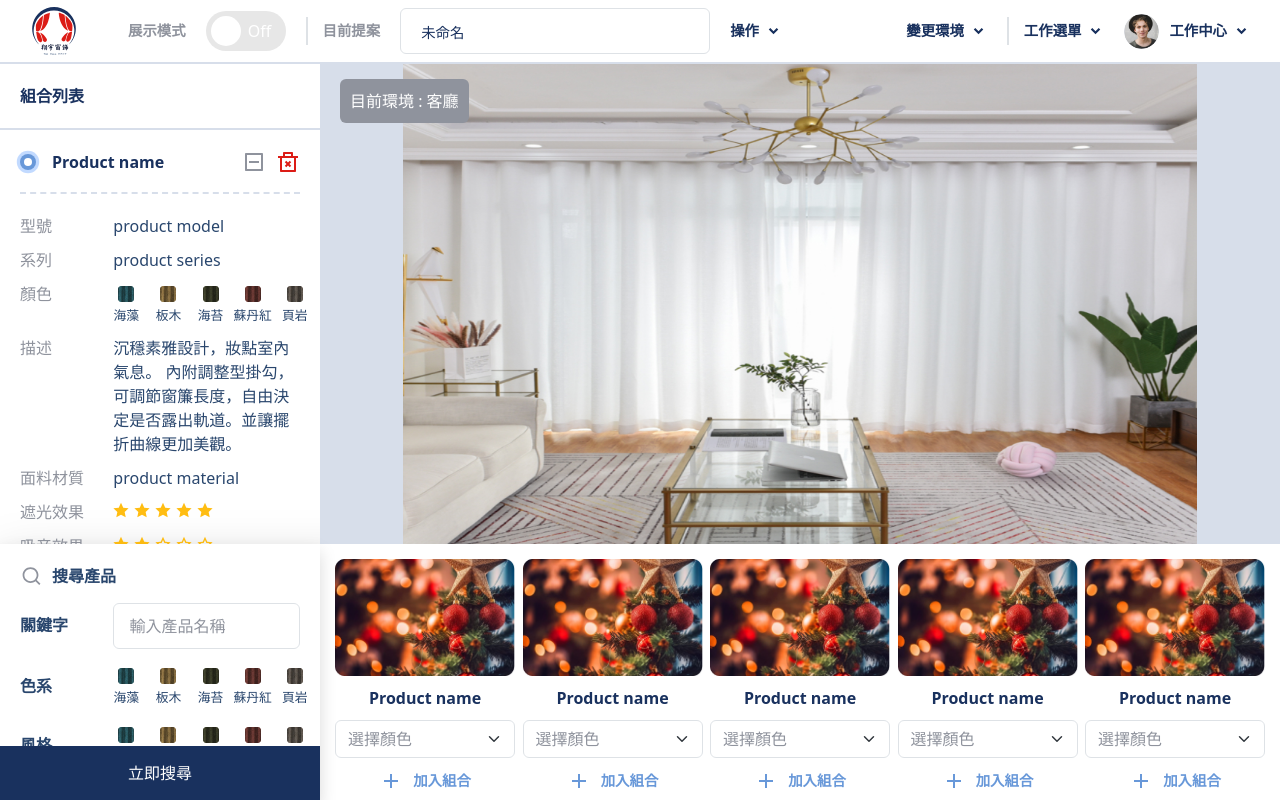
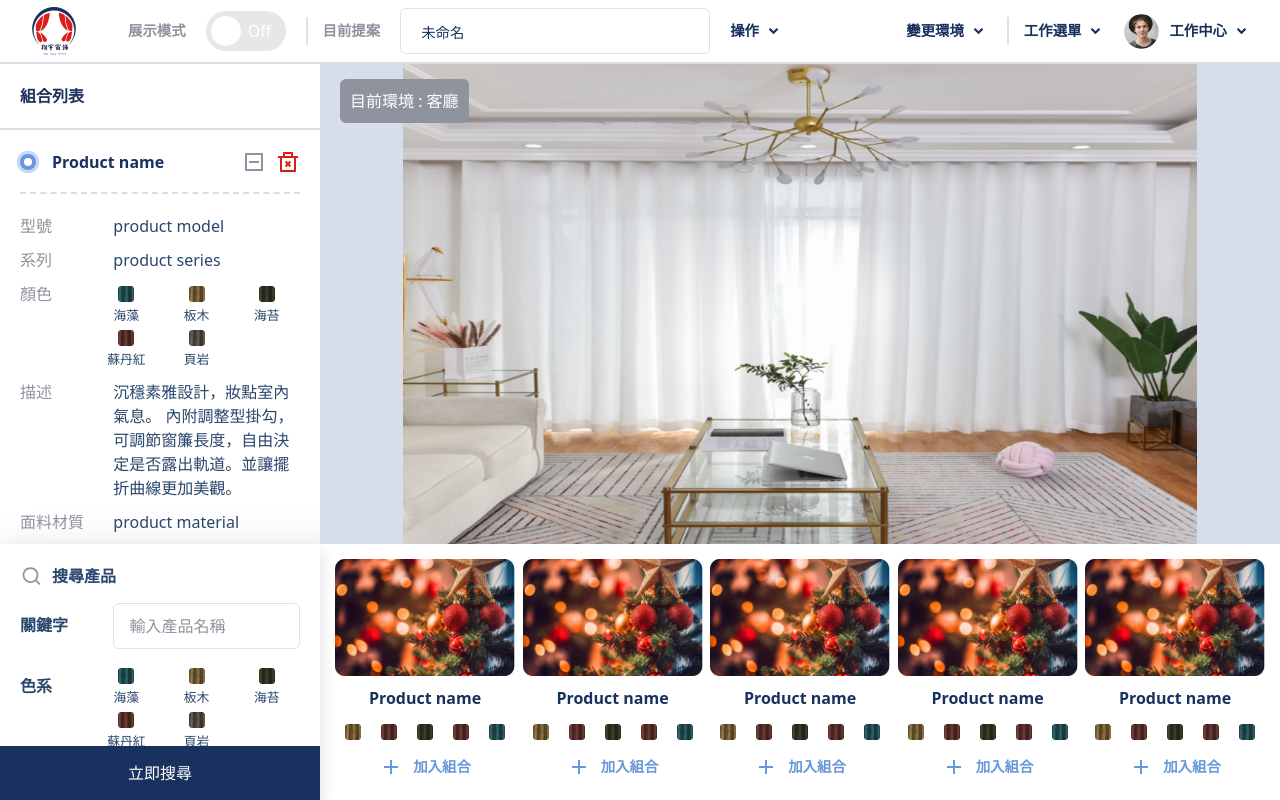
Before and after one commit to Haohan11/curtain-frontend, a Next.js app: page / in a window 1280 px wide. Built offline with nearby package versions, Linux system fonts and the light colour scheme.

Commit message:
turn productlist select to colorRadio

```diff
--- a/components/input/colorRadios.js
+++ b/components/input/colorRadios.js
@@ -51,7 +51,7 @@ const mockColorsData = [
 
 const ColorRadios = ({ colors = mockColorsData }) => {
   return (
-    <Row className="row-cols-3 row-cols-xl-5">
+    <Row className="row-cols-3 row-cols-xxl-5">
       {colors.map(({ id, name, image_url }, index) => (
         <Col className="p-0" key={id || index}>
           <ColorRadio id={id} name={"color"} label={name} src={image_url} />
--- a/components/productCard.js
+++ b/components/productCard.js
@@ -30,7 +30,9 @@ const cardTitleClassName = "pb-2 fs-6 m-0 fw-bold text-darkblue";
 const stickyClassName = "position-sticky bg-white z-1 rounded-3";
 
 const FoldButton = ({ eventKey, ...props }) => {
-  const fold = useAccordionButton(eventKey);
+  const fold = useAccordionButton(eventKey, (event) => {
+    event.preventDefault()
+  });
   const { activeEventKey } = useContext(AccordionContext);
 
   const isMe = activeEventKey === eventKey;
--- a/components/productList.js
+++ b/components/productList.js
@@ -1,19 +1,19 @@
 import Image from "next/image";
-import { Col, FormSelect, Row } from "react-bootstrap";
+import { Col, Row } from "react-bootstrap";
 
 import Pagination from "@/components/pagination";
-
+import ColorRadio from "./input/colorRadio";
 import Cross from "@/icon/cross";
 
 const ProductList = () => {
   return (
-    <div className="position-relative h-100" style={{minHeight: "350px"}}>
+    <div className="position-relative h-100" style={{ minHeight: "350px" }}>
       <Row
         className="row-cols-5 pt-3 px-2 g-1 justify-content-evenly mx-auto"
         style={{ maxWidth: "1080px" }}
       >
         {[...new Array(5)].map((_, index) => (
-          <Col key={index} className="" style={{ maxWidth: "185px" }}>
+          <Col key={index} style={{ maxWidth: "185px" }}>
             <div
               className="position-relative w-100"
               style={{ aspectRatio: "185 / 120" }}
@@ -28,9 +28,11 @@ const ProductList = () => {
             <p className="p-2 m-0 text-center text-darkblue fw-bold">
               Product name
             </p>
-            <FormSelect className="text-textgrey">
-              <option>選擇顏色</option>
-            </FormSelect>
+            <div className="hstack justify-content-around">
+              {[...new Array(5)].map((_, colorIndex) => (
+                <ColorRadio key={colorIndex} id={colorIndex + 1} name={`color_${index}`} />
+              ))}
+            </div>
             <div className="flex-center fw-bold text-checkboxblue py-2">
               <div className="cursor-pointer">
                 <Cross />
--- a/components/searchPannel.js
+++ b/components/searchPannel.js
@@ -72,7 +72,7 @@ const SearchPannel = () => {
           <Col>
             <Stars
               name={"block"}
-              className="ps-2 uni-height border rounded-2"
+              className="ps-2 uni-height "
             />
           </Col>
         </Row>
@@ -81,7 +81,7 @@ const SearchPannel = () => {
             <span>吸音效果</span>
           </TitleCol>
           <Col>
-            <Stars name={"mute"} className="ps-2 uni-height border rounded-2" />
+            <Stars name={"mute"} className="ps-2 uni-height" />
           </Col>
         </Row>
       </Form>
--- a/styles/globals.scss
+++ b/styles/globals.scss
@@ -72,6 +72,11 @@
 
 .form-check-input[type="checkbox"]:not(.model-switch .form-check-input) {
   border-radius: 0.15rem;
+}
+
+.form-check-input:active {
+  filter: none;
+  background-color: transparent;
 }
 
 .form-check-input:focus {
```
